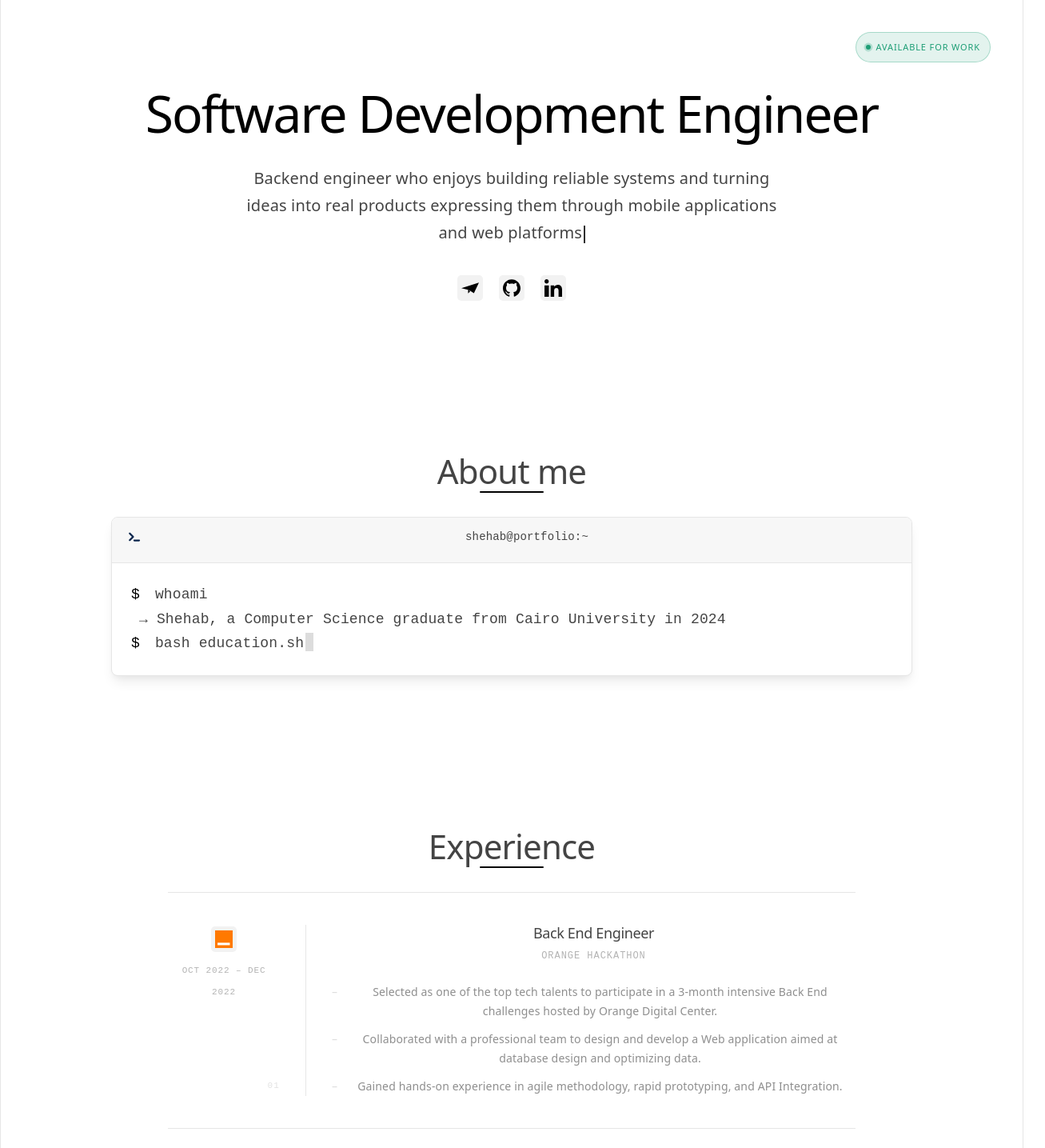
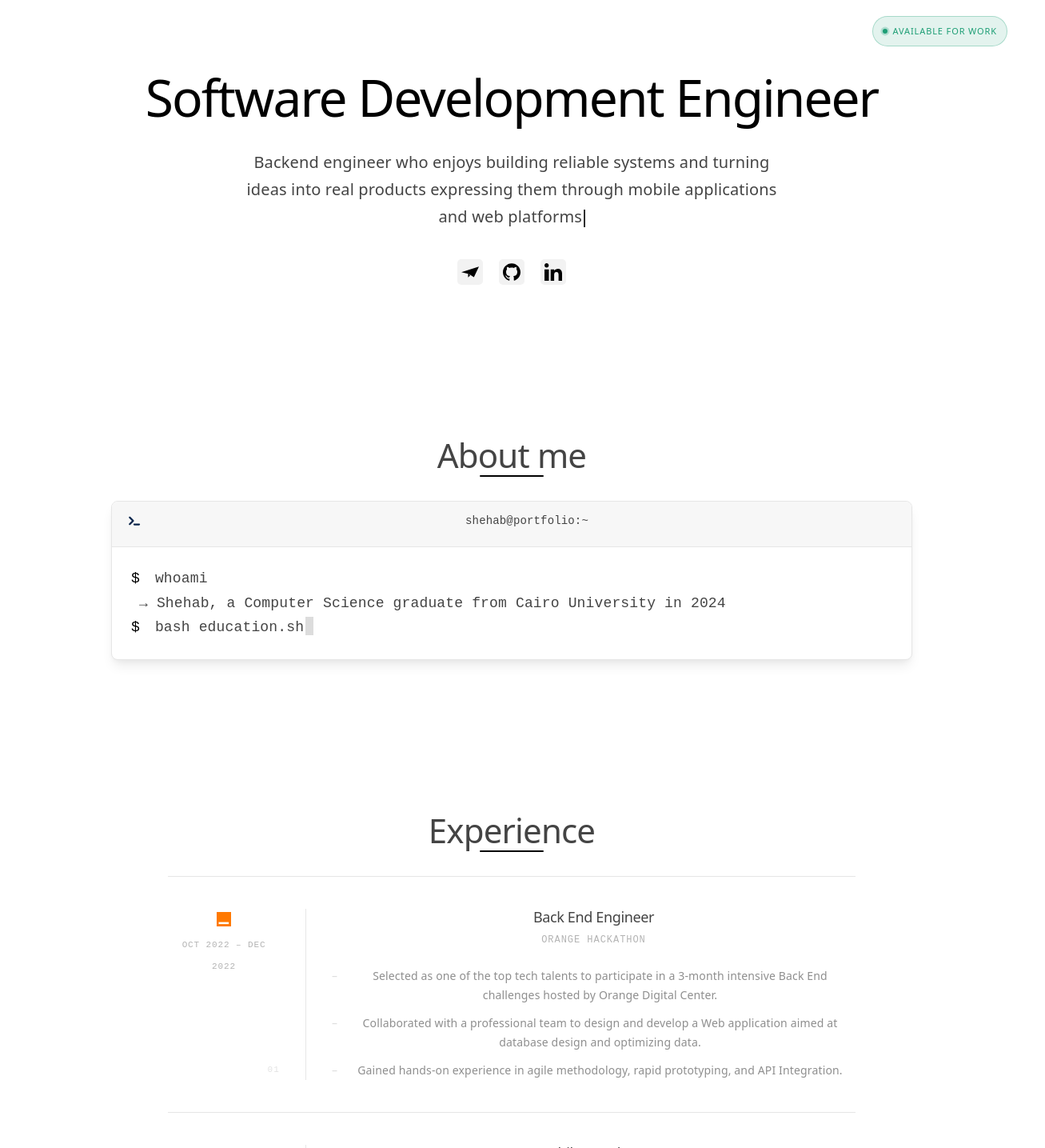
Before and after one commit to ShehabM0/portfolio, a React (Vite) app: page / in a window 1280 px wide. Shown: the top 1435 px of the page at 80% size, 1307 px wide, since content can reach past the window. Built offline with nearby package versions, Linux system fonts and the light colour scheme; a small style sheet from the web is missing; a web font is replaced by a local one.

Commit message:
fix icons style

```diff
--- a/src/components/ExperienceCard.css
+++ b/src/components/ExperienceCard.css
@@ -38,6 +38,11 @@
   color: var(--text);
   opacity: 0.15;
   align-self: flex-end;
+}
+
+.exp-icon {
+  width: 18px;
+  height: 18px;
 }
 
 /* ── Vertical divider ────────────────────────────────── */
--- a/src/components/ExperienceCard.jsx
+++ b/src/components/ExperienceCard.jsx
@@ -6,7 +6,7 @@ export default function ExperienceCard({ item, idx }) {
 
       <div className="exp-left">
         <div>
-          <img className="icon" src={item.logo} />
+          <img className="exp-icon" src={item.logo} />
           <br/>
           <span className="exp-period">{item.period}</span>
         </div>
--- a/src/components/ScriptCard.css
+++ b/src/components/ScriptCard.css
@@ -123,8 +123,6 @@
 .script-card-footer img {
   width: 16px;
   height: 16px;
-  fill: currentColor;
-  flex-shrink: 0;
 }
 
 .script-card-footer span {
--- a/src/components/ScriptCard.jsx
+++ b/src/components/ScriptCard.jsx
@@ -40,7 +40,7 @@ export default function ScriptCard({ item, idx }) {
       </div>
 
       <div className="script-card-footer">
-        <img className="icon" src={GithubLogo} />
+        <img src={GithubLogo} />
         <span>View on GitHub</span>
       </div>
     </a>
--- a/src/index.css
+++ b/src/index.css
@@ -39,10 +39,10 @@
 
 /* Hide scrollbar */
 *{
-    -ms-overflow-style: none;
+  -ms-overflow-style: none;
 }
 ::-webkit-scrollbar {
-    display: none;
+  display: none;
 }
 
 /* Remove dark theme */
@@ -55,15 +55,13 @@ body {
   max-width: 100%;
   margin: 0 auto;
 
-  border-inline: 1px solid var(--border);
-  min-height: 100svh;
+  height: 100svh;
 
   display: flex;
   flex-direction: column;
   box-sizing: border-box;
 
   text-align: left;
-  padding: 40px;
 }
 
 h1,
--- a/src/sections/Header.css
+++ b/src/sections/Header.css
@@ -12,6 +12,8 @@
   border-radius: 99px;
   padding: 5px 12px;
   margin-left: auto;
+  margin-top: 20px;
+  margin-right: 20px;
 }
 
 .badge-dot {
--- a/src/sections/Intro.css
+++ b/src/sections/Intro.css
@@ -42,7 +42,7 @@
   margin-bottom: 100px;
 }
 
-.icon {
+.icons img {
   background-color: var(--accent-bg);
   border-radius: 5px;
   padding: 5px;
--- a/src/sections/Intro.jsx
+++ b/src/sections/Intro.jsx
@@ -7,6 +7,23 @@ import MailLogo from "../assets/social/mail.svg"
 
 const introText =
   "Backend engineer who enjoys building reliable systems and turning ideas into real products expressing them through mobile applications and web platforms";
+
+const links = [
+  {
+    href: "mailto:shehabmohamed2357@gmail.com",
+    icon: MailLogo
+  },
+
+  {
+    href: "https://github.com/ShehabM0",
+    icon: GithubLogo
+  },
+
+  {
+    href: "https://www.linkedin.com/in/shehab-mohamed-4284b8249/",
+    icon: LinkedinLogo
+  },
+];
 
 export default function Intro({ phase, setPhase }) {
   const [displayIntroText, setDisplayIntroText] = useState("");
@@ -40,15 +57,11 @@ export default function Intro({ phase, setPhase }) {
 
     {/* Icons */}
     <div className="icons">
-      <a className="link" href="mailto:shehabmohamed2357@gmail.com" target="_blank" >
-        <img className="icon" src={MailLogo} />
-      </a>
-      <a className="link" href="https://github.com/ShehabM0" target="_blank" >
-        <img className="icon" src={GithubLogo} />
-      </a>
-      <a className="link" href="https://www.linkedin.com/in/shehab-mohamed-4284b8249/" target="_blank" >
-        <img className="icon" src={LinkedinLogo} />
-      </a>
+      {links.map((l) => (
+        <a className="link" href={l.href} target="_blank" >
+          <img src={l.icon} />
+        </a>
+      ))}
     </div>
     </>
   );
```
